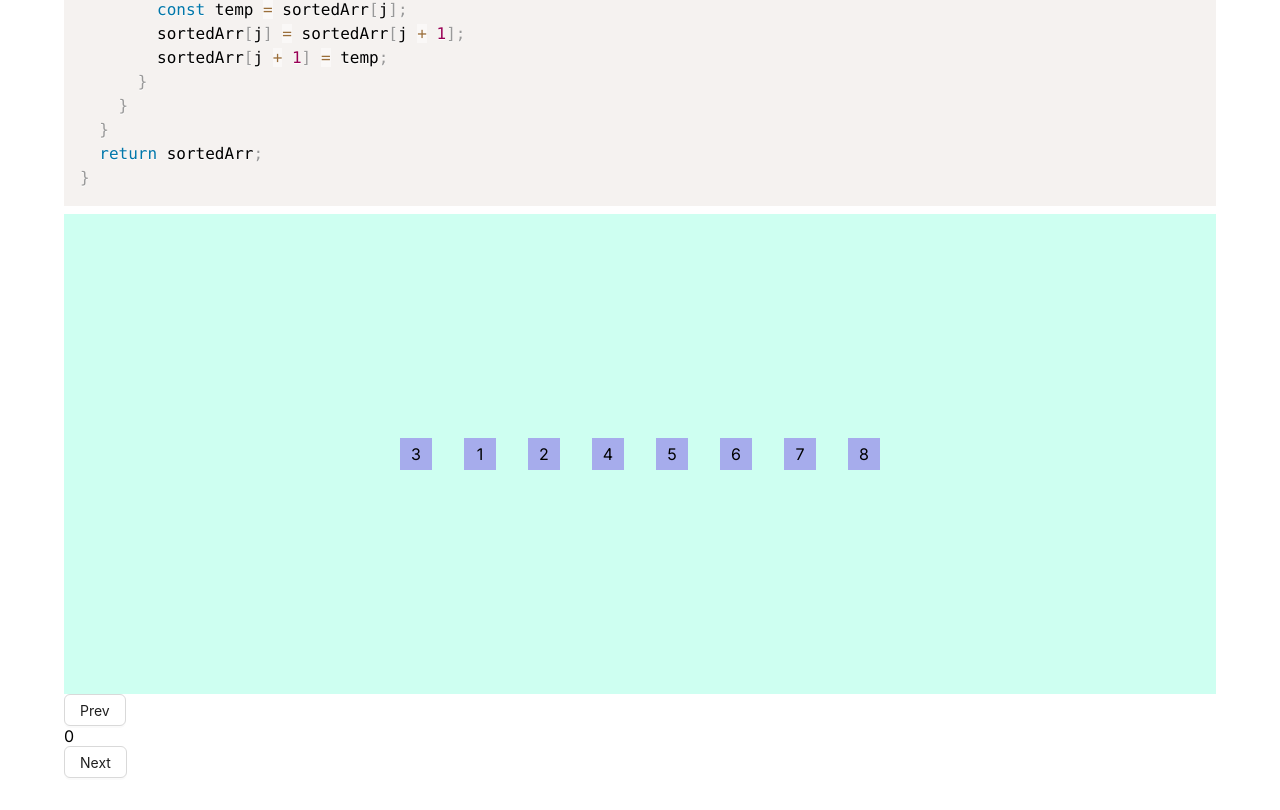
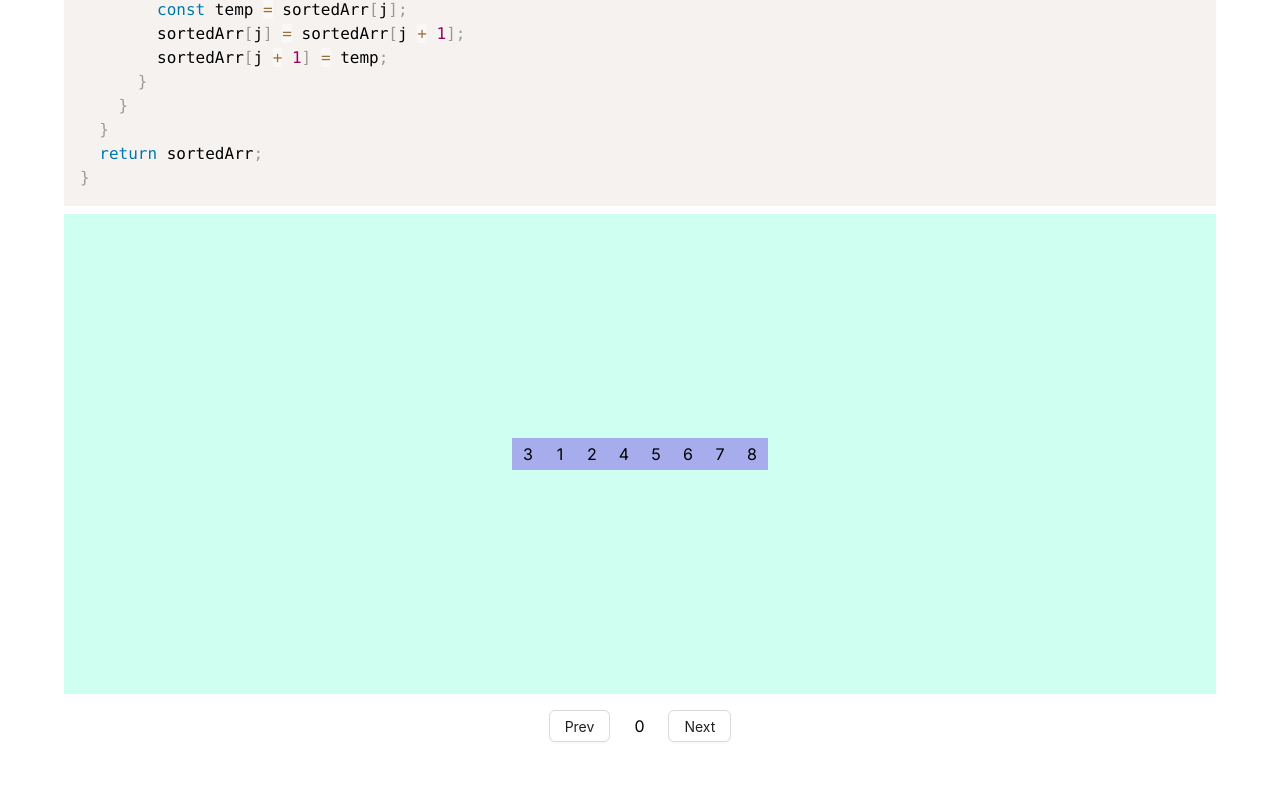
Before and after one commit to kiritosan/useful-tools, a Next.js app: page /dashboard/algorithmViewer in a window 1280 px wide. Shown: the part 266-1076 px from the top of the page. After the commit the page ends 1040 px from the top, so only its background shows below. Built offline with nearby package versions, Linux system fonts and the light colour scheme.

Commit message:
feat: click limit

```diff
--- a/app/dashboard/algorithmViewer/Viewer.tsx
+++ b/app/dashboard/algorithmViewer/Viewer.tsx
@@ -15,10 +15,19 @@ const Viewer: FC<ViewerProps> = ({
 }) => {
     const [index, setIndex] = useState(0);
 
+    const onPrevClick = () => {
+        if (index === 0) return;
+        setIndex(index - 1)
+    }
+    const onNextClick = () => {
+        if (snapshots.length === index + 1) return;
+        setIndex(index + 1)
+    }
     return (
         <>
             <div
                 className='viewer'
+            // className='md mx-auto h-96 flex items-center justify-center bg-var(--main-color)'
             >
                 {snapshots[index].map((value, index) => {
                     return <DataItem
@@ -28,14 +37,16 @@ const Viewer: FC<ViewerProps> = ({
                     </DataItem>
                 })}
             </div>
-            <div className="controller">
-                <Button
-                    onClick={() => setIndex(index - 1)}
-                >Prev</Button>
-                <div>{index}</div>
-                <Button
-                    onClick={() => setIndex(index + 1)}
-                >Next</Button>
+            <div className="md mx-auto flex justify-center items-center mt-4">
+                <div className='flex space-x-6 justify-center items-center'>
+                    <Button
+                        onClick={onPrevClick}
+                    >Prev</Button>
+                    <div>{index}</div>
+                    <Button
+                        onClick={onNextClick}
+                    >Next</Button>
+                </div>
             </div>
         </>
     );
--- a/app/dashboard/algorithmViewer/index.css
+++ b/app/dashboard/algorithmViewer/index.css
@@ -54,7 +54,7 @@
     width: 2rem;
     height: 2rem;
     background-color: var(--third-color);
-    margin-left: 2rem;
+    /* margin-left: 2rem; */
     &:first-child {
         margin-left: unset;
     }
```
